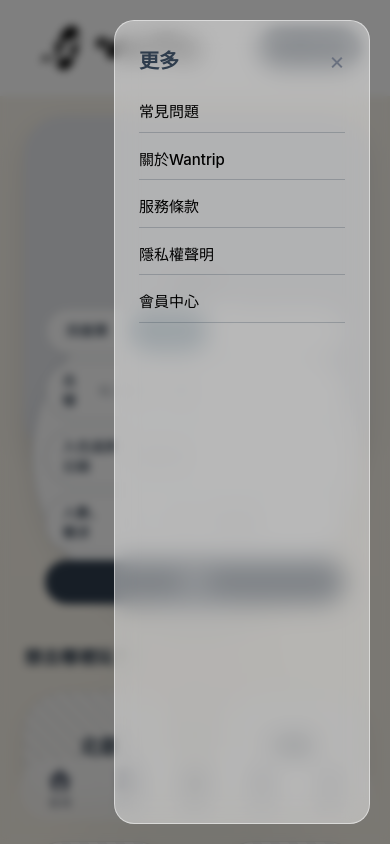
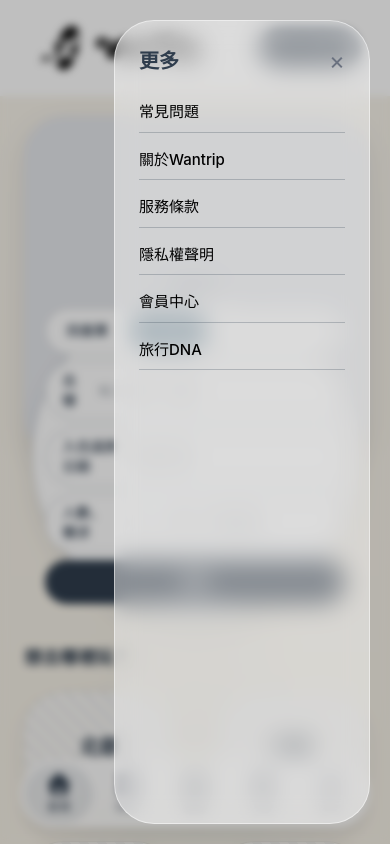
Before and after one commit to WanTrip-2026/WanTrip, a Vue app: page / in a window 390 px wide. Both pictures are taken after a click on the item "更多". Shown: the top 844 px of the page. Built offline with nearby package versions, Linux system fonts and the light colour scheme.

Commit message:
手機版nav背景顏色修改，按鈕大小調整

```diff
--- a/src/components/layout/AppNavbar.vue
+++ b/src/components/layout/AppNavbar.vue
@@ -1,6 +1,6 @@
 <template>
   <header class="max-w-[1240px] mx-auto fixed top-5 inset-x-0 z-50">
-    <nav class="h-14 rounded-full bg-white/45 backdrop-blur-md mx-5 p-2.5 border border-white/50">
+    <nav class="h-14 rounded-[40px] bg-white/45 backdrop-blur-md mx-5 p-2.5 border border-white/50">
       <div class="flex flex-row justify-between h-full">
         <div class="flex flex-row items-center gap-[16px]">
           <h1 class="text-black">
@@ -26,6 +26,10 @@
               <li>
                 <RouterLink to="/compare" class="text-black font-medium px-4 py-2 hover:text-primary">比較</RouterLink>
               </li>
+              <li>
+                <RouterLink to="/traveldna" class="text-black font-medium px-4 py-2 hover:text-primary">旅行DNA
+                </RouterLink>
+              </li>
             </ul>
           </div>
         </div>
@@ -36,76 +40,64 @@
           </li>
           <li>
             <RouterLink to="/login"
-              class="text-white rounded-full bg-primary px-4 py-2 border border-white/15 hover:bg-[#455A71]">登入/註冊
+              class="text-white rounded-[40px] bg-primary px-4 py-2 border border-white/15 hover:bg-[#455A71]">登入/註冊
             </RouterLink>
           </li>
         </ul>
       </div>
     </nav>
   </header>
-  <nav class="block md:hidden fixed w-full z-50 bottom-5 h-16 mx-auto">
-    <ul class="flex flex-row justify-evenly mx-5 rounded-full bg-white/45 backdrop-blur-md border border-white/50">
-      <li class="flex flex-col gap-1 justify-center text-center items-center text-gray-500 px-4 py-2">
-        <svg xmlns="http://www.w3.org/2000/svg" viewBox="0 0 512 512" width="22" height="22" fill="currentColor">
-          <path
-            d="M277.8 8.6c-12.3-11.4-31.3-11.4-43.5 0l-224 208c-9.6 9-12.8 22.9-8 35.1S18.8 272 32 272l16 0 0 176c0 35.3 28.7 64 64 64l288 0c35.3 0 64-28.7 64-64l0-176 16 0c13.2 0 25-8.1 29.8-20.3s1.6-26.2-8-35.1l-224-208zM240 320l32 0c26.5 0 48 21.5 48 48l0 96-128 0 0-96c0-26.5 21.5-48 48-48z" />
-        </svg>
-        <RouterLink to="/" class="font-medium text-xs">首頁</RouterLink>
-      </li>
-      <li class=" flex flex-col gap-1 justify-center text-center items-center text-gray-500 px-4 py-2">
-        <svg xmlns="http://www.w3.org/2000/svg" viewBox="0 0 512 512" width="22" height="22" fill="currentColor">
-          <path
-            d="M16 24C16 10.7 26.7 0 40 0L472 0c13.3 0 24 10.7 24 24s-10.7 24-24 24l-8 0 0 416 8 0c13.3 0 24 10.7 24 24s-10.7 24-24 24L40 512c-13.3 0-24-10.7-24-24s10.7-24 24-24l8 0 0-416-8 0C26.7 48 16 37.3 16 24zm208 88l0 32c0 8.8 7.2 16 16 16l32 0c8.8 0 16-7.2 16-16l0-32c0-8.8-7.2-16-16-16l-32 0c-8.8 0-16 7.2-16 16zM128 96c-8.8 0-16 7.2-16 16l0 32c0 8.8 7.2 16 16 16l32 0c8.8 0 16-7.2 16-16l0-32c0-8.8-7.2-16-16-16l-32 0zm96 112l0 32c0 8.8 7.2 16 16 16l32 0c8.8 0 16-7.2 16-16l0-32c0-8.8-7.2-16-16-16l-32 0c-8.8 0-16 7.2-16 16zM352 96c-8.8 0-16 7.2-16 16l0 32c0 8.8 7.2 16 16 16l32 0c8.8 0 16-7.2 16-16l0-32c0-8.8-7.2-16-16-16l-32 0zM112 208l0 32c0 8.8 7.2 16 16 16l32 0c8.8 0 16-7.2 16-16l0-32c0-8.8-7.2-16-16-16l-32 0c-8.8 0-16 7.2-16 16zm240-16c-8.8 0-16 7.2-16 16l0 32c0 8.8 7.2 16 16 16l32 0c8.8 0 16-7.2 16-16l0-32c0-8.8-7.2-16-16-16l-32 0zM288 384l43.8 0c9.9 0 17.5-9 14-18.2-13.8-36.1-48.8-61.8-89.7-61.8s-75.9 25.7-89.7 61.8c-3.5 9.2 4.1 18.2 14 18.2l43.8 0 0 80 64 0 0-80z" />
-        </svg>
-        <RouterLink to="/hotel" class="font-medium text-xs">住宿</RouterLink>
-      </li>
-      <li class=" flex flex-col gap-1 justify-center text-center items-center text-gray-500 px-4 py-2">
-        <svg xmlns="http://www.w3.org/2000/svg" width="22" height="20" viewBox="0 0 22 20" fill="currentColor">
-          <path
-            d="M13 3C13 4.10457 13.8954 5 15 5C16.1046 5 17 4.10457 17 3H19C20.6569 3 22 4.34315 22 6V14C22 15.6569 20.6569 17 19 17H17C17 15.8954 16.1046 15 15 15C13.8954 15 13 15.8954 13 17H3C1.34315 17 0 15.6569 0 14V6C1.28853e-07 4.34315 1.34315 3 3 3H13ZM4 12C3.44772 12 3 12.4477 3 13C3 13.5523 3.44772 14 4 14H8C8.55228 14 9 13.5523 9 13C9 12.4477 8.55228 12 8 12H4ZM15 7C13.8954 7 13 7.89543 13 9V11C13 12.1046 13.8954 13 15 13C16.1046 13 17 12.1046 17 11V9C17 7.89543 16.1046 7 15 7ZM4 9C3.44772 9 3 9.44772 3 10C3 10.5523 3.44772 11 4 11H8C8.55228 11 9 10.5523 9 10C9 9.44772 8.55228 9 8 9H4ZM4 6C3.44772 6 3 6.44772 3 7C3 7.55228 3.44772 8 4 8H10C10.5523 8 11 7.55228 11 7C11 6.44772 10.5523 6 10 6H4Z" />
-        </svg>
-        <RouterLink to="/ticket" class="font-medium text-xs">體驗</RouterLink>
-      </li>
-      <li class=" flex flex-col gap-1 justify-center text-center items-center text-gray-500 px-4 py-2">
-        <svg xmlns="http://www.w3.org/2000/svg" width="20" height="20" viewBox="0 0 20 20" fill="currentColor">
-          <path
-            d="M18 10.5861C19.1046 10.5861 20 11.4815 20 12.5861C19.9999 13.6906 19.1045 14.5861 18 14.5861H8.82812L10 15.7579C10.7809 16.5389 10.781 17.8051 10 18.5861C9.21905 19.367 7.95289 19.3669 7.17188 18.5861L2.6709 14.0861C1.37949 12.7946 2.29471 10.5861 4.12109 10.5861H18ZM10 0.586058C10.7809 -0.194814 12.0471 -0.195566 12.8281 0.585081L17.3291 5.08606C18.6202 6.37749 17.7052 8.58606 15.8789 8.58606H2C0.895557 8.58606 0.000204757 7.69045 0 6.58606C0 5.48149 0.895431 4.58606 2 4.58606H11.1719L10 3.41418C9.21909 2.63327 9.21925 1.36708 10 0.586058Z" />
-        </svg>
-        <RouterLink to="/compare" class="font-medium text-xs">比較</RouterLink>
-      </li>
-      <li @click="isOpen = true"
-        class=" flex flex-col gap-1 justify-center text-center items-center text-gray-500 px-4 py-2">
-        <svg xmlns="http://www.w3.org/2000/svg" viewBox="0 0 448 512" width="22" height="22" fill="currentColor">
-          <path
-            d="M0 96C0 78.3 14.3 64 32 64l384 0c17.7 0 32 14.3 32 32s-14.3 32-32 32L32 128C14.3 128 0 113.7 0 96zM0 256c0-17.7 14.3-32 32-32l384 0c17.7 0 32 14.3 32 32s-14.3 32-32 32L32 288c-17.7 0-32-14.3-32-32zM448 416c0 17.7-14.3 32-32 32L32 448c-17.7 0-32-14.3-32-32s14.3-32 32-32l384 0c17.7 0 32 14.3 32 32z" />
-        </svg>
-        <span class="font-medium text-xs">更多</span>
-      </li>
+  <nav class="block md:hidden fixed w-full z-50 bottom-5 h-16 mx-auto pointer-events-none">
+    <ul
+      class="flex flex-row justify-between items-center mx-5 p-1 rounded-[40px] bg-white/80 backdrop-blur-md border border-white/45 shadow-lg pointer-events-auto">
+
+      <template v-for="item in navItems" :key="item.name">
+
+        <RouterLink v-if="item.path" :to="item.path" custom v-slot="{ navigate, isActive }">
+          <li @click="navigate" :class="[
+            'flex-1 flex flex-col gap-1 items-center justify-center py-2 rounded-[30px] transition-all duration-200 cursor-pointer',
+            isActive ? 'text-primary bg-primary/10 font-bold' : 'text-gray-500 hover:bg-gray-100 active:bg-gray-200'
+          ]">
+            <svg xmlns="http://www.w3.org/2000/svg" :viewBox="item.viewBox" width="22" height="22" fill="currentColor">
+              <path :d="item.icon" />
+            </svg>
+            <span class="text-xs">{{ item.name }}</span>
+          </li>
+        </RouterLink>
+
+        <li v-else @click="isOpen = true"
+          class="flex-1 flex flex-col gap-1 items-center justify-center py-2 rounded-[30px] transition-all duration-200 cursor-pointer text-gray-500 active:bg-gray-200 active:text-primary">
+          <svg xmlns="http://www.w3.org/2000/svg" :viewBox="item.viewBox" width="22" height="22" fill="currentColor">
+            <path :d="item.icon" />
+          </svg>
+          <span class="text-xs">{{ item.name }}</span>
+        </li>
+
+      </template>
     </ul>
   </nav>
   <div class="relative z-[100]">
     <Transition enter-active-class="transition-opacity ease-linear duration-300" enter-from-class="opacity-0"
       enter-to-class="opacity-100" leave-active-class="transition-opacity ease-linear duration-300"
       leave-from-class="opacity-100" leave-to-class="opacity-0">
-      <div v-if="isOpen" @click="isOpen = false" class="fixed inset-0 bg-black/50 backdrop-blur-sm"></div>
+      <div v-if="isOpen" @click="isOpen = false" class="fixed inset-0 bg-black/25 backdrop-blur-sm"></div>
     </Transition>
-
     <Transition enter-active-class="transition-transform ease-in-out duration-300" enter-from-class="translate-x-full"
       enter-to-class="translate-x-0" leave-active-class="transition-transform ease-in-out duration-300"
       leave-from-class="translate-x-0" leave-to-class="translate-x-full">
       <div v-if="isOpen"
-        class="fixed inset-y-0 right-0 w-64 bg-white/45 backdrop-blur-md border border-white/50 m-5 rounded-[20px] p-6 flex flex-col gap-6">
+        class="fixed inset-y-0 right-0 w-64 bg-white/45 backdrop-blur-md border border-white/50 m-5 rounded-[40px] p-6 flex flex-col gap-6">
         <div class="flex justify-between items-center">
           <h2 class="text-xl font-bold text-primary">更多</h2>
           <button @click="isOpen = false" class="text-gray-500 text-2xl">&times;</button>
         </div>
-
         <nav class="flex flex-col gap-4" @click="isOpen = false">
           <RouterLink to="/faq" class="text-black font-medium border-b border-primary/25 pb-2">常見問題</RouterLink>
           <RouterLink to="/about" class="text-black font-medium border-b border-primary/25 pb-2">關於Wantrip</RouterLink>
-          <RouterLink to="/" class="text-black font-medium border-b border-primary/25 pb-2">服務條款</RouterLink>
-          <RouterLink to="/" class="text-black font-medium border-b border-primary/25 pb-2">隱私權聲明</RouterLink>
-          <RouterLink to="/" class="text-black font-medium border-b border-primary/25 pb-2">會員中心</RouterLink>
+          <RouterLink to="/tos" class="text-black font-medium border-b border-primary/25 pb-2">服務條款</RouterLink>
+          <RouterLink to="/privacy" class="text-black font-medium border-b border-primary/25 pb-2">隱私權聲明</RouterLink>
+          <RouterLink to="/profile" class="text-black font-medium border-b border-primary/25 pb-2">會員中心</RouterLink>
+          <RouterLink to="/traveldna" class="text-black font-medium border-b border-primary/25 pb-2">旅行DNA</RouterLink>
         </nav>
       </div>
     </Transition>
@@ -116,4 +108,37 @@
 import { ref } from 'vue'
 import { RouterLink } from 'vue-router'
 const isOpen = ref(false)
+
+const navItems = [
+  {
+    name: '首頁',
+    path: '/',
+    viewBox: '0 0 512 512',
+    icon: 'M277.8 8.6c-12.3-11.4-31.3-11.4-43.5 0l-224 208c-9.6 9-12.8 22.9-8 35.1S18.8 272 32 272l16 0 0 176c0 35.3 28.7 64 64 64l288 0c35.3 0 64-28.7 64-64l0-176 16 0c13.2 0 25-8.1 29.8-20.3s1.6-26.2-8-35.1l-224-208zM240 320l32 0c26.5 0 48 21.5 48 48l0 96-128 0 0-96c0-26.5 21.5-48 48-48z'
+  },
+  {
+    name: '住宿',
+    path: '/hotelsearch',
+    viewBox: '0 0 512 512',
+    icon: 'M16 24C16 10.7 26.7 0 40 0L472 0c13.3 0 24 10.7 24 24s-10.7 24-24 24l-8 0 0 416 8 0c13.3 0 24 10.7 24 24s-10.7 24-24 24L40 512c-13.3 0-24-10.7-24-24s10.7-24 24-24l8 0 0-416-8 0C26.7 48 16 37.3 16 24zm208 88l0 32c0 8.8 7.2 16 16 16l32 0c8.8 0 16-7.2 16-16l0-32c0-8.8-7.2-16-16-16l-32 0c-8.8 0-16 7.2-16 16zM128 96c-8.8 0-16 7.2-16 16l0 32c0 8.8 7.2 16 16 16l32 0c8.8 0 16-7.2 16-16l0-32c0-8.8-7.2-16-16-16l-32 0zm96 112l0 32c0 8.8 7.2 16 16 16l32 0c8.8 0 16-7.2 16-16l0-32c0-8.8-7.2-16-16-16l-32 0c-8.8 0-16 7.2-16 16zM352 96c-8.8 0-16 7.2-16 16l0 32c0 8.8 7.2 16 16 16l32 0c8.8 0 16-7.2 16-16l0-32c0-8.8-7.2-16-16-16l-32 0zM112 208l0 32c0 8.8 7.2 16 16 16l32 0c8.8 0 16-7.2 16-16l0-32c0-8.8-7.2-16-16-16l-32 0c-8.8 0-16 7.2-16 16zm240-16c-8.8 0-16 7.2-16 16l0 32c0 8.8 7.2 16 16 16l32 0c8.8 0 16-7.2 16-16l0-32c0-8.8-7.2-16-16-16l-32 0zM288 384l43.8 0c9.9 0 17.5-9 14-18.2-13.8-36.1-48.8-61.8-89.7-61.8s-75.9 25.7-89.7 61.8c-3.5 9.2 4.1 18.2 14 18.2l43.8 0 0 80 64 0 0-80z'
+  },
+  {
+    name: '體驗',
+    path: '/ticket',
+    viewBox: '0 0 22 20',
+    icon: 'M13 3C13 4.10457 13.8954 5 15 5C16.1046 5 17 4.10457 17 3H19C20.6569 3 22 4.34315 22 6V14C22 15.6569 20.6569 17 19 17H17C17 15.8954 16.1046 15 15 15C13.8954 15 13 15.8954 13 17H3C1.34315 17 0 15.6569 0 14V6C1.28853e-07 4.34315 1.34315 3 3 3H13ZM4 12C3.44772 12 3 12.4477 3 13C3 13.5523 3.44772 14 4 14H8C8.55228 14 9 13.5523 9 13C9 12.4477 8.55228 12 8 12H4ZM15 7C13.8954 7 13 7.89543 13 9V11C13 12.1046 13.8954 13 15 13C16.1046 13 17 12.1046 17 11V9C17 7.89543 16.1046 7 15 7ZM4 9C3.44772 9 3 9.44772 3 10C3 10.5523 3.44772 11 4 11H8C8.55228 11 9 10.5523 9 10C9 9.44772 8.55228 9 8 9H4ZM4 6C3.44772 6 3 6.44772 3 7C3 7.55228 3.44772 8 4 8H10C10.5523 8 11 7.55228 11 7C11 6.44772 10.5523 6 10 6H4Z'
+  },
+  {
+    name: '比較',
+    path: '/compare',
+    viewBox: '0 0 20 20',
+    icon: 'M18 10.5861C19.1046 10.5861 20 11.4815 20 12.5861C19.9999 13.6906 19.1045 14.5861 18 14.5861H8.82812L10 15.7579C10.7809 16.5389 10.781 17.8051 10 18.5861C9.21905 19.367 7.95289 19.3669 7.17188 18.5861L2.6709 14.0861C1.37949 12.7946 2.29471 10.5861 4.12109 10.5861H18ZM10 0.586058C10.7809 -0.194814 12.0471 -0.195566 12.8281 0.585081L17.3291 5.08606C18.6202 6.37749 17.7052 8.58606 15.8789 8.58606H2C0.895557 8.58606 0.000204757 7.69045 0 6.58606C0 5.48149 0.895431 4.58606 2 4.58606H11.1719L10 3.41418C9.21909 2.63327 9.21925 1.36708 10 0.586058Z'
+  },
+  {
+    name: '更多',
+    path: null,
+    viewBox: '0 0 448 512',
+    icon: 'M0 96C0 78.3 14.3 64 32 64l384 0c17.7 0 32 14.3 32 32s-14.3 32-32 32L32 128C14.3 128 0 113.7 0 96zM0 256c0-17.7 14.3-32 32-32l384 0c17.7 0 32 14.3 32 32s-14.3 32-32 32L32 288c-17.7 0-32-14.3-32-32zM448 416c0 17.7-14.3 32-32 32L32 448c-17.7 0-32-14.3-32-32s14.3-32 32-32l384 0c17.7 0 32 14.3 32 32z'
+  }
+];
 </script>
```
